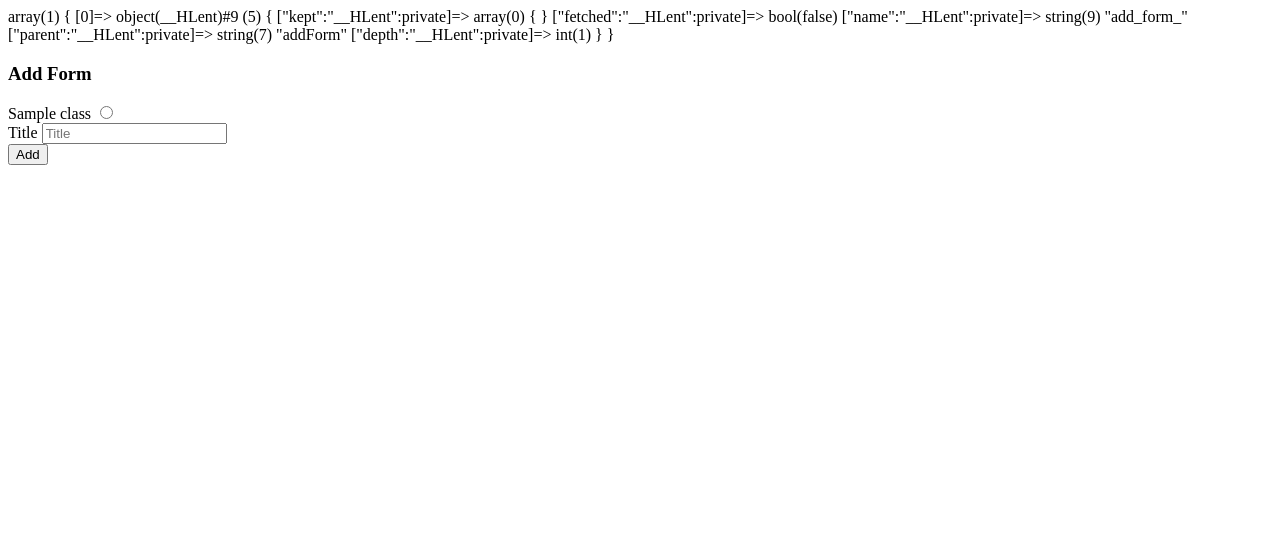
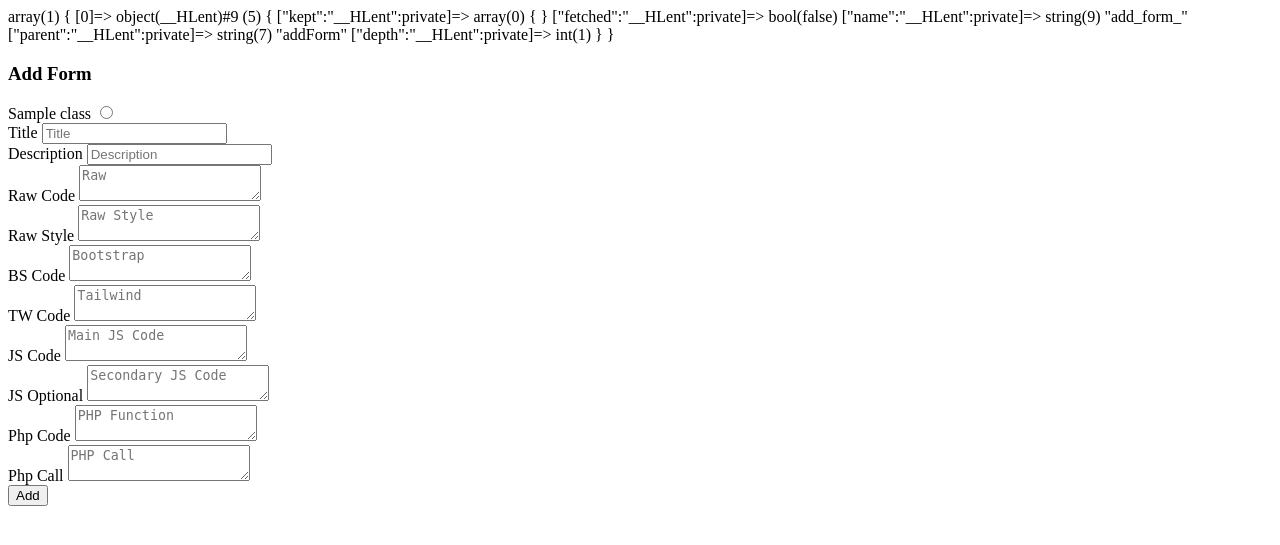
Before and after one commit to Leerlandais/snippets, a PHP site: template view/privateView/inc/privateAddForm.php in a window 1280 px wide. Shown: the top 545 px of the page. Run offline with PHP 8.4, Linux system fonts and the light colour scheme; the template is opened without the code that fills it: most values are stand-ins (such as "Sample title", 1, 10 or a date in 2020); a stand-in replaces the project's code that opens the database connection; some libraries are stand-ins or nearby versions.

Commit message:
addNewForm: added necessary fields

```diff
--- a/view/privateView/inc/privateAddForm.php
+++ b/view/privateView/inc/privateAddForm.php
@@ -5,8 +5,8 @@ var_dump($addForm);
     <div class="bg-[#F9FAFB] h-auto w-auto flex items-center">
         <div class="h-max mx-auto flex flex-col items-center">
             <h3 class="text-xl font-bold text-center pb-10">Add Form</h3>
-            <div class="bg-white shadow-xl p-10 flex flex-col gap-4 text-sm text-center">
-
+            <div class="bg-white shadow-xl p-10 flex flex-row gap-4 text-sm text-center">
+                <div class="flex flex-col">
                 <div>
                     <?php
                     $i = true;
@@ -18,17 +18,60 @@ var_dump($addForm);
                         $i = false;
                     }
                     ?>
-
                 </div>
-
                 <div>
                     <label class="text-gray-600 font-bold inline-block pb-2" for="addFormTitle">Title</label>
                     <input class="border border-gray-400 focus:outline-slate-400 rounded-md w-full shadow-sm px-5 py-2" type="text" name="addFormTitle" id="addFormTitle" placeholder="Title" required>
                 </div>
                 <div>
-                    <button class="bg-[#4F46E5] w-full py-2 rounded-md text-white font-bold cursor-pointer hover:bg-[#181196]" type="submit">Add</button>
+                    <label class="text-gray-600 font-bold inline-block pb-2" for="addFormDesc">Description</label>
+                    <input class="border border-gray-400 focus:outline-slate-400 rounded-md w-full shadow-sm px-5 py-2" type="text" name="addFormDesc" id="addFormDesc" placeholder="Description" required>
+                </div>
+                </div>
+                <div class="flex flex-col">
+                <div>
+                    <label class="text-gray-600 font-bold inline-block pb-2" for="addFormRw">Raw Code</label>
+                    <textarea class="border border-gray-400 focus:outline-slate-400 rounded-md w-full shadow-sm px-5 py-2" name="addFormRw" id="addFormRw" placeholder="Raw" required></textarea>
+                </div>
+                    <div>
+                        <label class="text-gray-600 font-bold inline-block pb-2" for="addFormRwCss">Raw Style</label>
+                        <textarea class="border border-gray-400 focus:outline-slate-400 rounded-md w-full shadow-sm px-5 py-2" name="addFormRwCss" id="addFormRwCss" placeholder="Raw Style" required></textarea>
+                    </div>
+                </div>
+                <div class="flex flex-col">
+                <div>
+                    <label class="text-gray-600 font-bold inline-block pb-2" for="addFormBs">BS Code</label>
+                    <textarea class="border border-gray-400 focus:outline-slate-400 rounded-md w-full shadow-sm px-5 py-2" name="addFormBs" id="addFormBs" placeholder="Bootstrap" required></textarea>
+                </div>
+                <div>
+                    <label class="text-gray-600 font-bold inline-block pb-2" for="addFormTw">TW Code</label>
+                    <textarea class="border border-gray-400 focus:outline-slate-400 rounded-md w-full shadow-sm px-5 py-2" name="addFormTw" id="addFormTw" placeholder="Tailwind" required></textarea>
+                </div>
+                </div>
+                <div class="flex flex-col">
+                <div>
+                    <label class="text-gray-600 font-bold inline-block pb-2" for="addFormJs">JS Code</label>
+                    <textarea class="border border-gray-400 focus:outline-slate-400 rounded-md w-full shadow-sm px-5 py-2" name="addFormJs" id="addFormJs" placeholder="Main JS Code" required></textarea>
+                </div>
+                <div>
+                    <label class="text-gray-600 font-bold inline-block pb-2" for="addFormJsX">JS Optional</label>
+                    <textarea class="border border-gray-400 focus:outline-slate-400 rounded-md w-full shadow-sm px-5 py-2" name="addFormJsX" id="addFormJsX" placeholder="Secondary JS Code"></textarea>
+                </div>
+                </div>
+                <div class="flex flex-col">
+                <div>
+                    <label class="text-gray-600 font-bold inline-block pb-2" for="addFormPhp">Php Code</label>
+                    <textarea class="border border-gray-400 focus:outline-slate-400 rounded-md w-full shadow-sm px-5 py-2" name="addFormPhp" id="addFormPhp" placeholder="PHP Function" required></textarea>
+                </div>
+                <div>
+                    <label class="text-gray-600 font-bold inline-block pb-2" for="addFormPhpX">Php Call</label>
+                    <textarea class="border border-gray-400 focus:outline-slate-400 rounded-md w-full shadow-sm px-5 py-2" name="addFormPhpX" id="addFormPhpX" placeholder="PHP Call" required></textarea>
+                </div>
                 </div>
             </div>
+                <div>
+                    <button class="bg-[#4F46E5] w-full py-2 px-6 mt-2 rounded-md text-white font-bold cursor-pointer hover:bg-[#181196]" type="submit">Add</button>
+                </div>
         </div>
     </div>
 </form>
```
